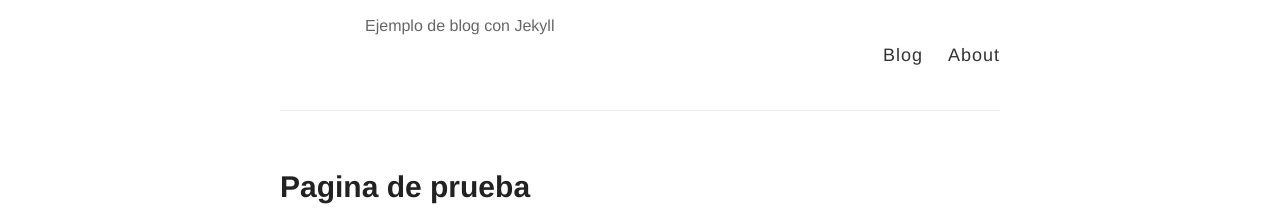
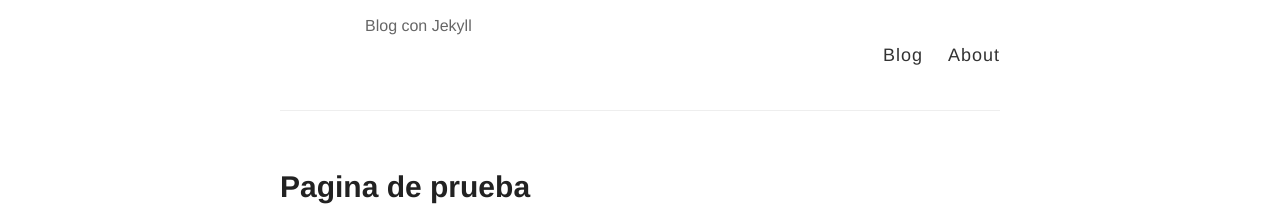
Before and after one commit to ZoteXD/pruebaPAG.github.io, a Jekyll site: the page built from index.md, in a window 1280 px wide. Shown: the top 209 px of the page. Built offline with Jekyll 4.4.1, drawn with Linux system fonts in a browser that asks for light colours; our own code applies the rules of GitHub Pages for plain Markdown files.

Commit message:
Update _config.yml

```diff
--- a/_config.yml
+++ b/_config.yml
@@ -1,3 +1,3 @@
 # Configuración básica del sitio
- title: 'Blog Moderno'
- description: 'Ejemplo de blog con Jekyll'
+ title: 'Test Blog'
+ description: 'Blog con Jekyll'
```
